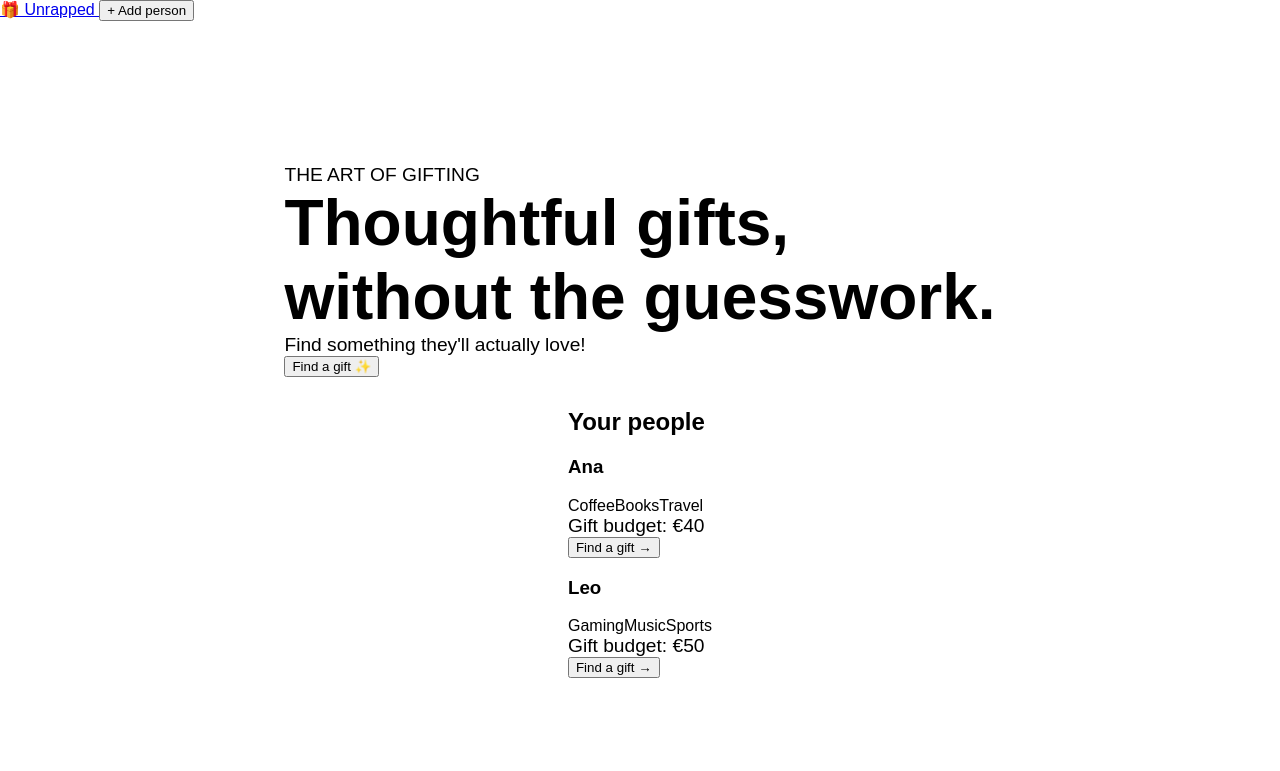
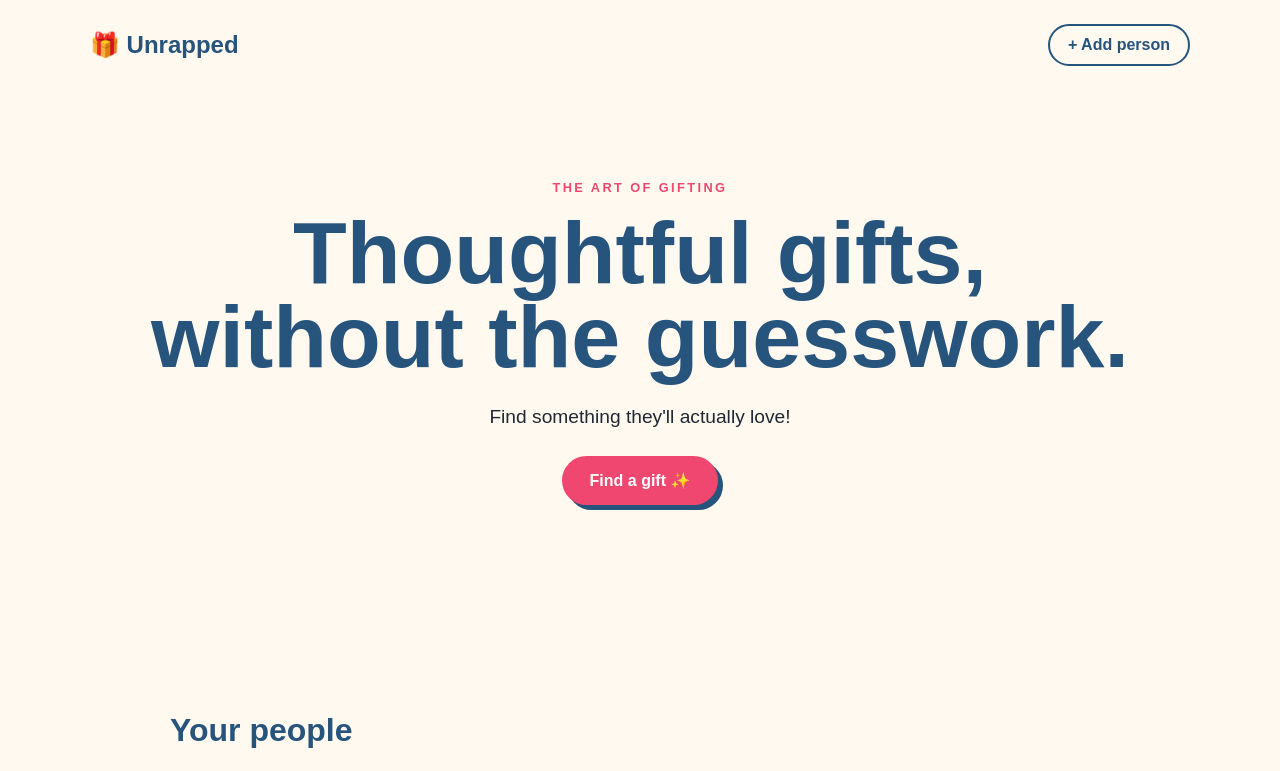
Before and after one commit to mavictorino/unwrapped, a React app in the folder frontend/: page / in a window 1280 px wide. Shown: the top 771 px of the page. Built offline with nearby package versions, Linux system fonts and the light colour scheme; the HTML template or start-up script is replaced by a standard one.

Commit message:
style: initial styling

```diff
--- a/frontend/src/App.css
+++ b/frontend/src/App.css
@@ -1,18 +1,162 @@
-main {
-  min-height: 100vh;
-  display: flex;
-  flex-direction: column;
-  align-items: center;
-  justify-content: center;
-  gap: 12px;
+#root {
+  min-height:100vh;
 }
 
-h1 {
-  margin: 0;
-  font-size: 4rem;
+.header {
+  width: min(1100px, 90%);
+  margin: 0 auto;
+  padding: 24px 0;
+
+  display: flex;
+  align-items: center;
+  justify-content: space-between;
 }
 
-p {
+.logo {
+  color: var(--navy);
+  font-size: 1.5rem;
+  font-weight: 800;
+  text-decoration: none;
+}
+
+.header-button {
+  border: 2px solid var(--navy);
+  border-radius: 999px;
+  padding: 10px 18px;
+
+  background: transparent;
+  color: var(--navy);
+
+  font-weight: 700;
+  cursor: pointer;
+}
+
+.header-button:hover {
+  background: var(--navy);
+  color: var(--white);
+}
+
+main {
+  width: min(1100px, 90%);
+  margin: 0 auto;
+}
+
+.hero {
+  padding: 90px 0 100px;
+  text-align: center;
+}
+
+.eyebrow {
+  margin: 0 0 16px;
+
+  color: var(--pink);
+  font-size: 0.8rem;
+  font-weight: 800;
+  letter-spacing: 0.15rem;
+}
+
+.hero h1 {
   margin: 0;
+  color: var(--navy);
+  font-size: clamp(3rem, 7vw, 5.5rem);
+  line-height: 0.95;
+}
+
+.hero > p:not(.eyebrow) {
+  margin: 28px auto;
+  max-width: 500px;
   font-size: 1.2rem;
 }
+
+.hero button {
+  border: none;
+  border-radius: 999px;
+  padding: 15px 28px;
+
+  background: var(--pink);
+  color: var(--white);
+
+  font-weight: 800;
+  cursor: pointer;
+
+  box-shadow: 5px 5px 0 var(--navy);
+  transition: transform 0.15s ease, box-shadow 0.15s ease;
+}
+
+.hero button:hover {
+  transform: translate(3px, 3px);
+  box-shadow: 2px, 2px 0 var(--navy);
+}
+
+.people-section {
+  padding: 80px;
+}
+
+.people-section h2 {
+  margin-bottom: 24px;
+  color: var(--navy);
+  font-size: 2rem;
+}
+
+.people-grid {
+  display: grid;
+  grid-template-columns: repeat(2, 1fr);
+  gap: 24px;
+}
+
+.person-card {
+  padding: 28px;
+  border: 3px solid var(--navy);
+  border-radius: 24px;
+  background: var(--white);
+  box-shadow: 8px 8px 0 var(--yellow);
+}
+
+.person-card h3 {
+  margin: 0 0 20px;
+  color: var(--navy);
+  font-size: 1.5rem;
+}
+
+.interests {
+  display: flex;
+  flex-wrap: wrap;
+  gap: 8px;
+  margin-bottom: 24px;
+}
+
+.interests span {
+  padding: 7px 12px;
+  border-radius: 999px;
+  background: var(--green);
+  font-size: 0.9rem;
+  font-weight: 700;
+}
+
+.person-card p {
+  margin-bottom: 20px;
+  font-weight: 700;
+}
+
+.person-card button {
+  border: none;
+  padding: 0;
+  background: none;
+  color: var(--pink);
+  font-weight: 800;
+  cursor: pointer;
+}
+
+@media (max-width: 700px) {
+  .hero {
+    padding: 60px 0 70px;
+  }
+
+  .people-grid {
+    grid-template-columns: 1fr;
+  }
+
+  .header-button {
+    padding: 8px 12px;
+  }
+}
--- a/frontend/src/App.jsx
+++ b/frontend/src/App.jsx
@@ -40,7 +40,7 @@ function App() {
         <section className="people-section">
           <h2>Your people</h2>
 
-          <div>
+          <div className="people-grid">
             {people.map((person) => (
               <PersonCard
               key={person.name}
--- a/frontend/src/components/PersonCard.jsx
+++ b/frontend/src/components/PersonCard.jsx
@@ -1,9 +1,9 @@
 function PersonCard({ name, interests, budget }) {
     return (
-        <article>
+        <article className="person-card">
             <h3>{name}</h3>
 
-            <div>
+            <div className="interests">
                 {interests.map((interest) => (
                     <span key={interest}>{interest}</span>
                 ))}
--- a/frontend/src/index.css
+++ b/frontend/src/index.css
@@ -1,14 +1,30 @@
+:root {
+  --navy: #26547C;
+  --pink: #EF476F;
+  --yellow: #FFD166;
+  --green: #06D6A0;
+  --cream: #FFF9F0;
+  --white: #FFFFFF;
+  --text: #1F2933;
+}
+
 * {
   box-sizing: border-box;
 }
 
-html,
-body,
-#root {
-  margin: 0;
-  min-height: 100%;
+html {
+  scroll-behavior: smooth;
 }
 
 body {
+  margin: 0;
+  min-width: 320px;
+  min-height: 100vh;
+  background-color: var(--cream);
+  color: var(--text);
   font-family: Arial, sans-serif;
 }
+
+button {
+  font: inherit;
+}
```
